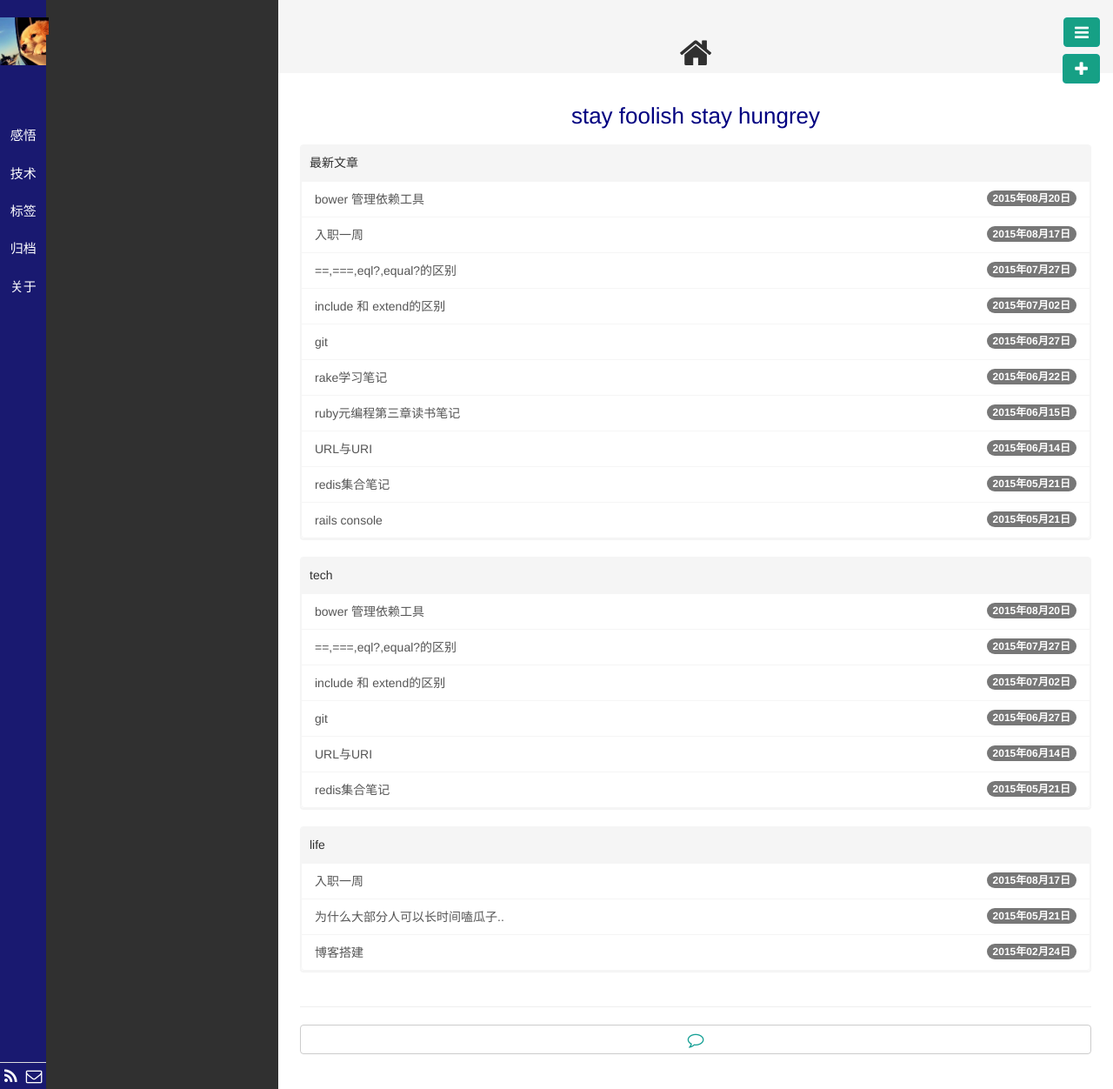
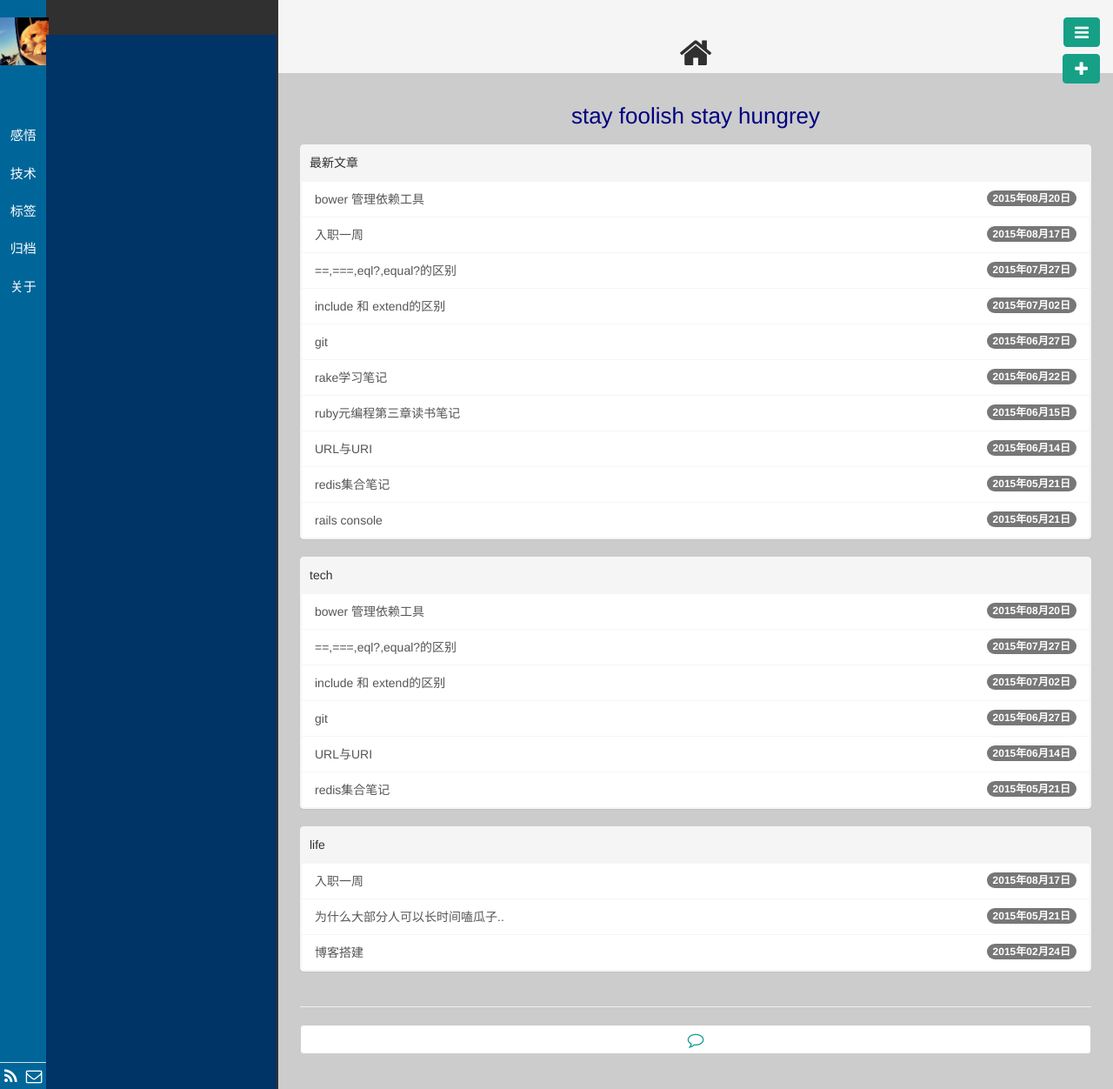
Before and after one commit to llx1105/llx1105.github.io, a Jekyll site: the page built from index.html, in a window 1280 px wide. Shown: the whole page at 87% size. Built offline with Jekyll 4.4.1, drawn with Linux system fonts in a browser that asks for light colours; nearby versions of some CDN libraries; library files that are not in the unit come from our copies; Markdown is read by kramdown in place of the engine named in the settings; the list of posts is cut into pages by our own code.

Commit message:
fix color

```diff
--- a/public/css/base.css
+++ b/public/css/base.css
@@ -19,7 +19,7 @@ body, html {
 /* 左侧导航栏 */
 .aside1 {
   /*background-color: #1f2c39;*/
-  background-color: #191970;
+  background-color: #006699;
   /*background-image: url(/public/img/bg_grid.jpg);*/
   height: 100%;
   padding-left: 0px;
@@ -68,7 +68,7 @@ body, html {
   /*background-color: #fafaf6;*/
   /*background-image: url(/public/img/body_bg.jpg);*/
 
-  background-color: #303030;
+  background-color: #003366;
   height: 100%;
   border-right: 2px solid #303030;
   overflow-y: auto;
@@ -80,7 +80,7 @@ body, html {
 .aside3 {
   height: 100%;
   overflow-y: auto;
-  background-color: #fff;
+  background-color: #cccccc;
   overflow-x: hidden;
 
   /*background-image: url(/public/img/bg_lines1.jpg);*/
```
Also changed, not shown: _includes/googleanalytics.html (+7 -5 lines).
